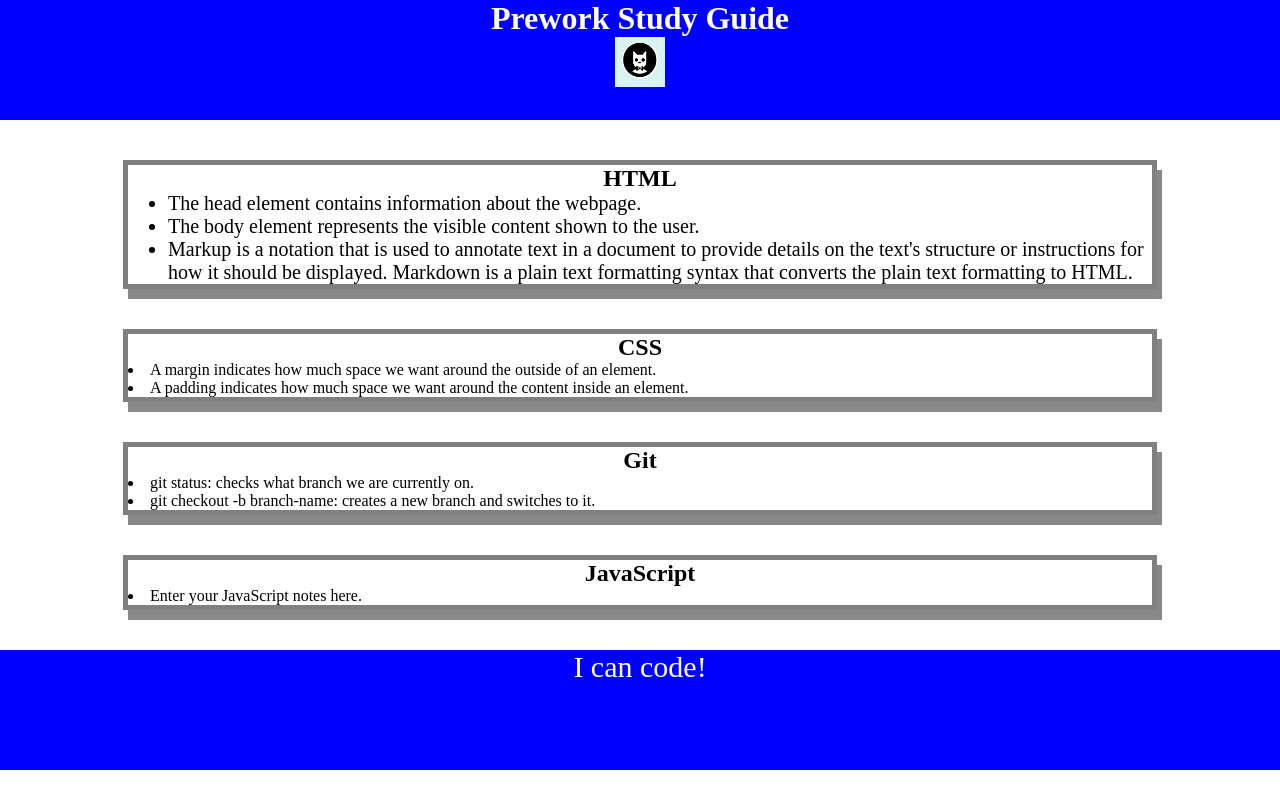
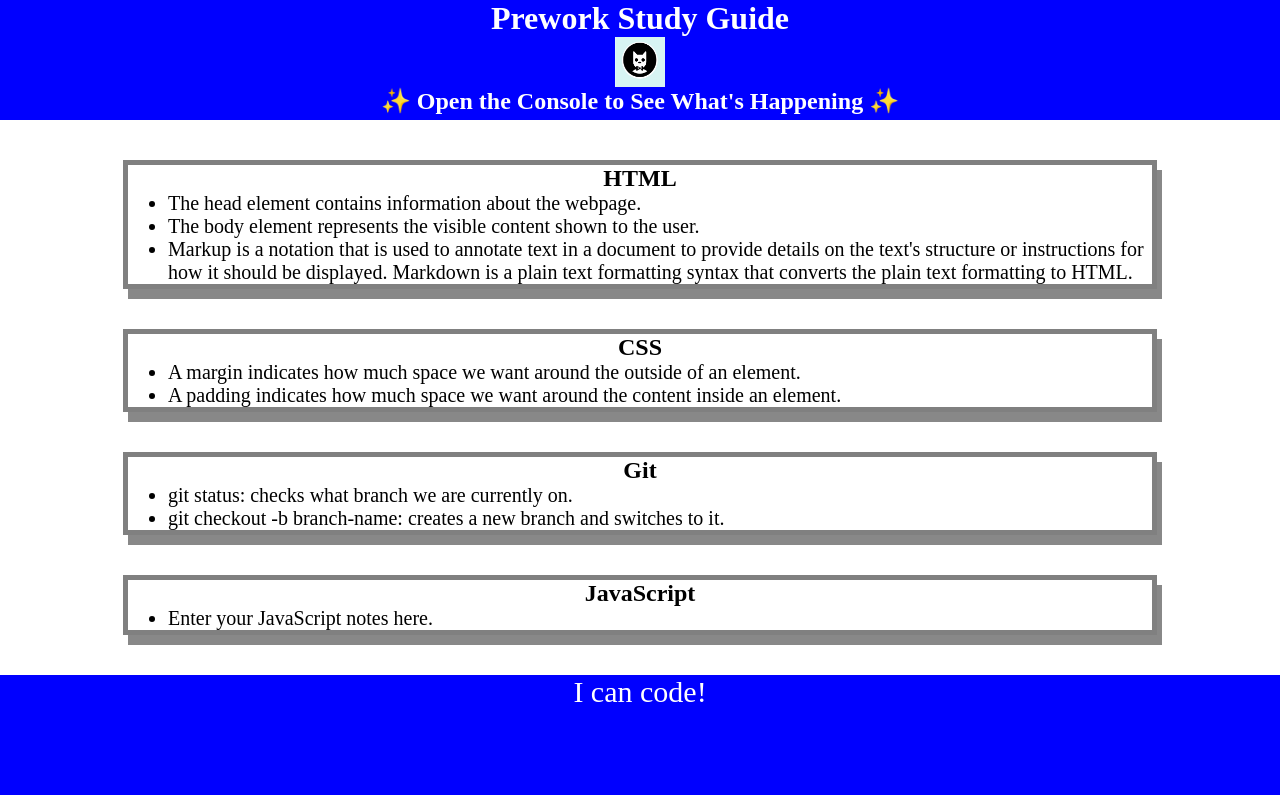
Before and after one commit to mitchjsutherland/prework-study-guide, a plain HTML site: page index.html in a window 1280 px wide. Drawn offline with Linux system fonts and the light colour scheme.

Commit message:
Added JavaScript and updated HTML in the project file

```diff
--- /dev/null
+++ b/assets/script.js
@@ -0,0 +1,20 @@
+var topics = ['HTML', 'CSS', 'Git', 'JavaScript'];
+
+for (x = 0; x < topics.length; x++) {
+    console.log(topics[x])
+
+}
+
+/*
+if (topic === 'HTML') {
+  console.log("Let's study HTML!");
+} else if (topic === 'CSS') {
+  console.log("Let's study CSS!");
+} else if (topic === 'Git') {
+  console.log("Let's study Git!");
+} else if (topic === 'JavaScript') {
+  console.log("Let's study JavaScript!");
+} else {
+  console.log('Please try again!');
+}
+*/
--- a/index.html
+++ b/index.html
@@ -13,6 +13,7 @@
     <header id="top">
       <h1>Prework Study Guide</h1>
       <img src="./assets/bowtie-cat.png" alt="Profile image of cat wearing a bow tie." />
+      <h2>✨ Open the Console to See What's Happening ✨</h2>
     </header>
 
     <main>
@@ -27,19 +28,26 @@
 
       <section class="card" id="css-section">
         <h2>CSS</h2>
-        <li>A margin indicates how much space we want around the outside of an element.</li>
-        <li>A padding indicates how much space we want around the content inside an element.</li>
+        <ul>
+          <li>A margin indicates how much space we want around the outside of an element.</li>
+          <li>A padding indicates how much space we want around the content inside an element.</li>
+        </ul>
+
       </section>
 
       <section class="card" id="git-section">
         <h2>Git</h2>
-        <li>git status: checks what branch we are currently on.</li>
-        <li>git checkout -b branch-name: creates a new branch and switches to it.</li>
+        <ul>
+          <li>git status: checks what branch we are currently on.</li>
+          <li>git checkout -b branch-name: creates a new branch and switches to it.</li>
+        </ul>
       </section>
 
       <section class="card" id="javascript-section">
         <h2>JavaScript</h2>
-        <li>Enter your JavaScript notes here.</li>
+        <ul>
+          <li>Enter your JavaScript notes here.</li>
+        </ul>
       </section>
     </main>
 
@@ -47,5 +55,7 @@
       <p>I can code!</p>
     </footer>
 
+    <script src="./assets/script.js"></script>
+
   </body>
 </html>
```
